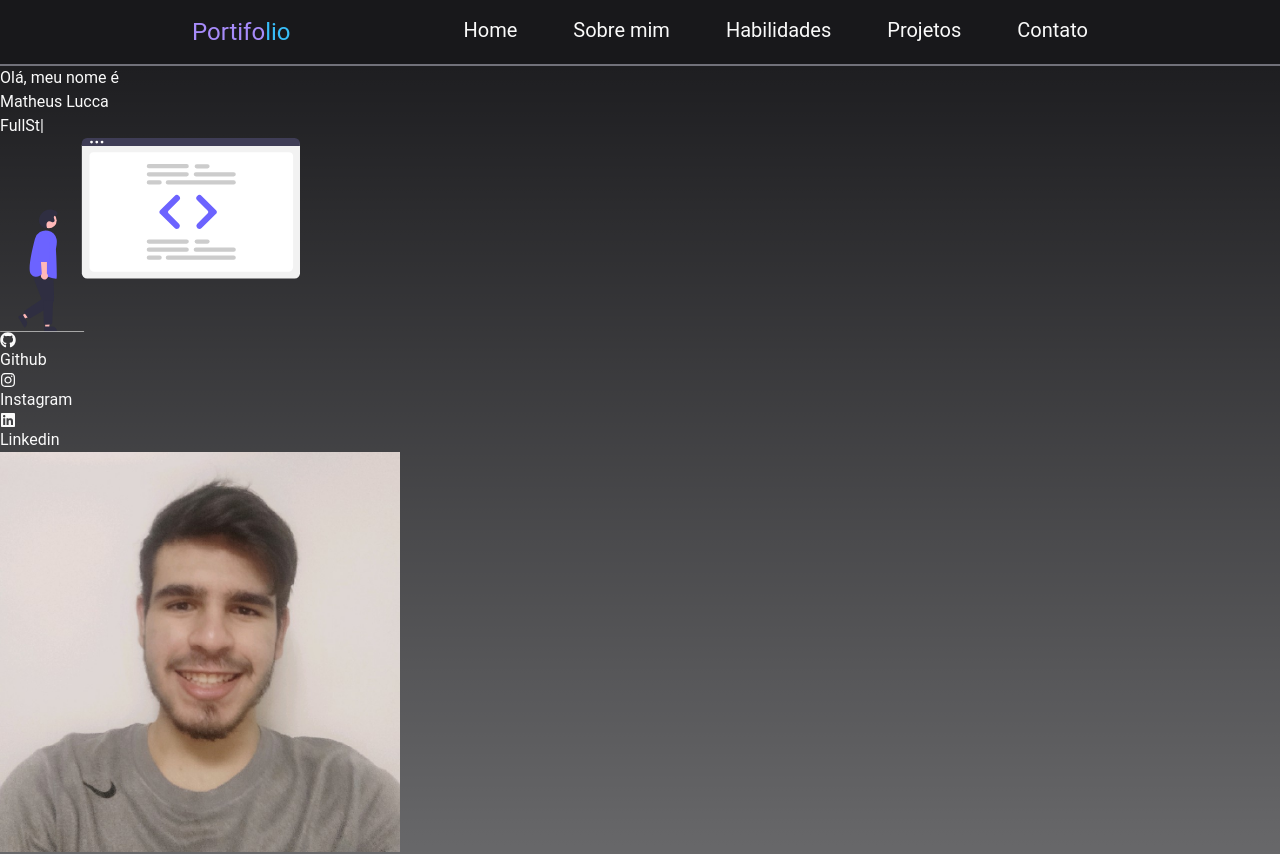
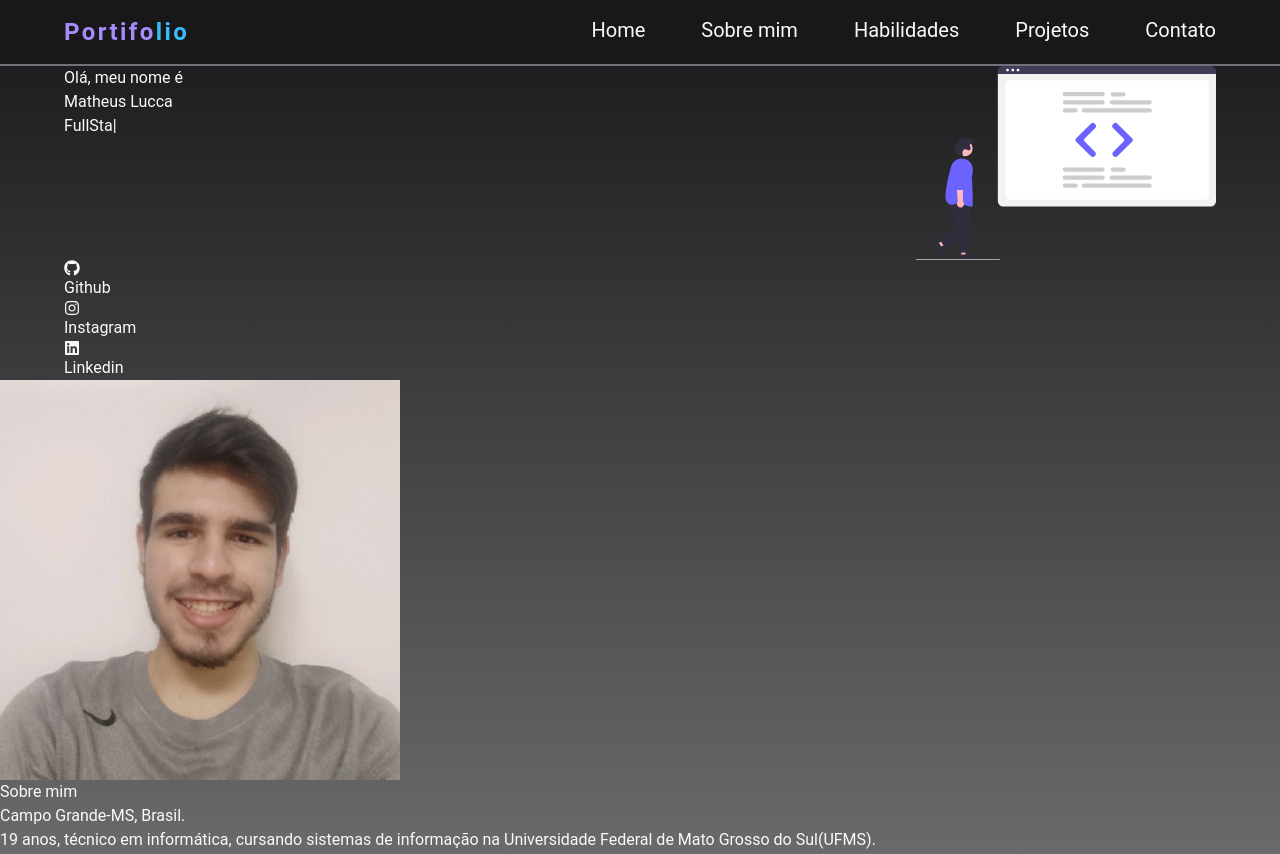
Before and after one commit to MatheusLucca/portifoliov2-tailwind, a Next.js app: page / in a window 1280 px wide. Shown: the top 854 px of the page. Built offline with nearby package versions, Linux system fonts and the light colour scheme.

Commit message:
style header

```diff
--- a/src/app/globals.css
+++ b/src/app/globals.css
@@ -1,6 +1,8 @@
 @tailwind base;
 @tailwind components;
 @tailwind utilities;
+
+@import url('https://fonts.googleapis.com/css2?family=Roboto:wght@400;700&display=swap');
 
 :root {
   --foreground-rgb: 0, 0, 0;
@@ -25,3 +27,8 @@ body {
     )
     rgb(var(--background-start-rgb));
 }
+
+body, input, textarea, button{
+  font-family: 'Roboto', sans-serif;
+  font-weight:400;
+}
--- a/src/app/layout.tsx
+++ b/src/app/layout.tsx
@@ -16,7 +16,7 @@ export default function RootLayout({
 }) {
   return (
     <html lang="en">
-      <body className="bg-zinc-900 text-zinc-50 bg-no-repeat font-roboto">{children}</body>
+      <body className="bg-zinc-900 text-zinc-50 bg-no-repeat">{children}</body>
     </html>
   )
 }
--- a/src/app/page.tsx
+++ b/src/app/page.tsx
@@ -8,7 +8,7 @@ import Image from 'next/image'
 
 export default function Home() {
   return (
-    <div>
+    <>
       <Header />
       <main>
         <Introduction />
@@ -17,6 +17,6 @@ export default function Home() {
         <ProjectList />
         <Form />
       </main>
-    </div>
+    </>
   )
 }
--- a/src/components/Header.tsx
+++ b/src/components/Header.tsx
@@ -1,16 +1,16 @@
 import Link from "next/link";
 export function Header(){
     return(
-        <header className="px-48 py-4 border-b-2 border-zinc-500 bg-zinc-900 text-neutral-50">
+        <header className="px-16 2xl:px-64 py-4 border-b-2 border-zinc-500 bg-zinc-900 text-neutral-50">
             <div className="flex justify-between">
-                <span className="text-2xl text-violet-400">Portifo<span className="text-sky-400">lio</span></span>
+                <span className="text-2xl text-violet-400 tracking-widest font-bold">Portifo<span className="text-sky-400">lio</span></span>
                 <nav className="text-xl">
                     <ul className="flex gap-14">
-                        <li className="hover:text-gray-400"><Link href={'#home'}>Home</Link></li>
-                        <li className="hover:text-gray-400"><Link href={'#about'}>Sobre mim</Link></li>
-                        <li className="hover:text-gray-400"><Link href={'#skills'}>Habilidades</Link></li>
-                        <li className="hover:text-gray-400"><Link href={'#projects'}>Projetos</Link></li>
-                        <li className="hover:text-gray-400"><Link href={'#form'}>Contato</Link></li>
+                        <li className="hover:text-gray-400 transition-all duration-300"><Link href={'#home'}>Home</Link></li>
+                        <li className="hover:text-gray-400 transition-all duration-300"><Link href={'#about'}>Sobre mim</Link></li>
+                        <li className="hover:text-gray-400 transition-all duration-300"><Link href={'#skills'}>Habilidades</Link></li>
+                        <li className="hover:text-gray-400 transition-all duration-300"><Link href={'#projects'}>Projetos</Link></li>
+                        <li className="hover:text-gray-400 transition-all duration-300"><Link href={'#form'}>Contato</Link></li>
                     </ul>
                 </nav>
             </div>
--- a/src/components/Introduction.tsx
+++ b/src/components/Introduction.tsx
@@ -7,8 +7,8 @@ import { CustomTyped } from './CustomTyped';
 
 export function Introduction() {
     return (
-        <section id="home">
-            <div className="">
+        <section id="home" className="px-16 2xl:px-64">
+            <div className="flex justify-between">
                 <h1>Olá, meu nome é <br />
                     <span className="">Matheus Lucca</span>
                     <br />
```
